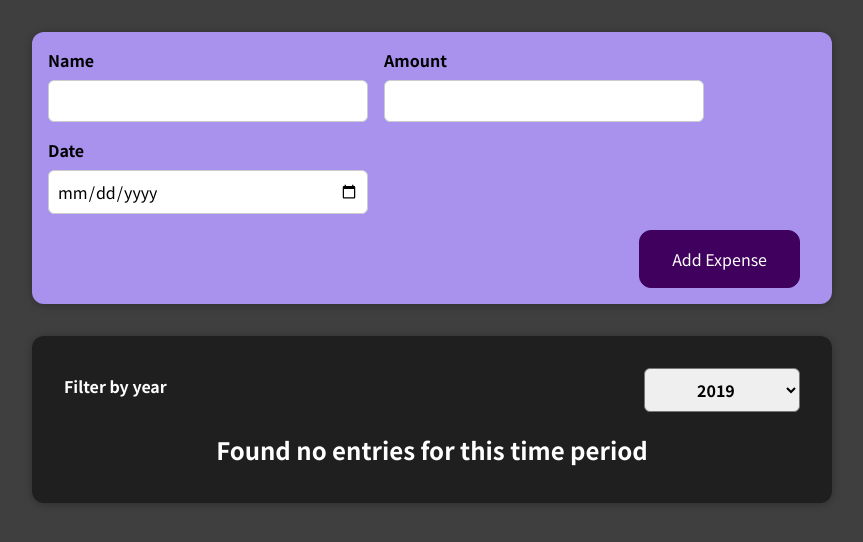
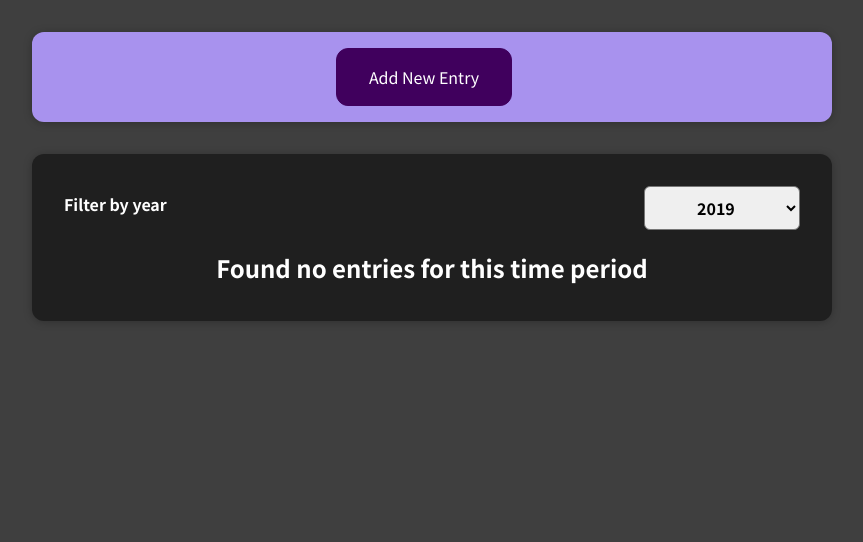
Before and after one commit to prannat-jain/react-complete, a React (Create React App) app: page / in a window 1280 px wide. Shown: the top 542 px of the page, without its empty margins (208-1071 px from the left). Built offline with nearby package versions, Linux system fonts and the light colour scheme.

Commit message:
Add new Entry and Cancel button functionality

```diff
--- a/src/components/NewExpense/ExpenseForm.js
+++ b/src/components/NewExpense/ExpenseForm.js
@@ -88,6 +88,10 @@ function ExpenseForm(props) {
         </div>
       </div>
       <div className="new-expense__actions">
+        {/*function received from props.oncancel is forwarded to onclick*/}
+        <button type="button" onClick={props.onCancel}>
+          Cancel
+        </button>
         <button type="submit">Add Expense</button>
       </div>
     </form>
--- a/src/components/NewExpense/NewExpense.js
+++ b/src/components/NewExpense/NewExpense.js
@@ -1,8 +1,10 @@
-import React from "react";
+import React, { useState } from "react";
 import ExpenseForm from "./ExpenseForm";
 import "./NewExpense.css";
 
 function NewExpense(props) {
+  const [editingStatus, setEditingStatus] = useState(false);
+
   const saveExpenseDataHandler = (enteredExpenseData) => {
     const expenseData = {
       ...enteredExpenseData,
@@ -10,12 +12,30 @@ function NewExpense(props) {
       id: Math.random().toString(),
     };
     props.onAddExpense(expenseData);
+    setEditingStatus(false);
+  };
+
+  const startEditingHandler = () => {
+    setEditingStatus(true);
+  };
+
+  const stopEditingHandler = () => {
+    setEditingStatus(false);
   };
 
   return (
     <div className="new-expense">
+      {/* if editingStatus is false button will be displayed to ask to start editing*/}
+      {!editingStatus && (
+        <button onClick={startEditingHandler}>Add New Entry</button>
+      )}
       {/*onSaveExpenseData is a prop which receives value from saveExpenseDataHandler which inturn receives user input from ExpenseForm*/}
-      <ExpenseForm onSaveExpenseData={saveExpenseDataHandler} />
+      {editingStatus && (
+        <ExpenseForm
+          onSaveExpenseData={saveExpenseDataHandler}
+          onCancel={stopEditingHandler}
+        />
+      )}
     </div>
   );
 }
```
